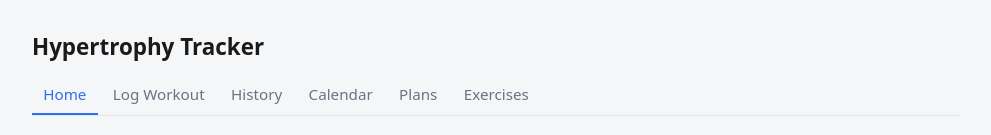
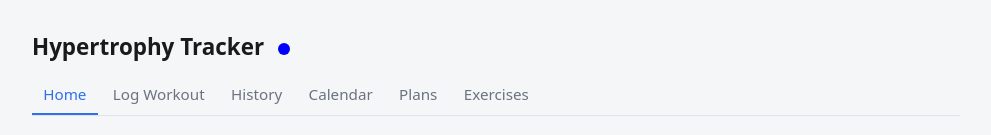
Before and after one commit to Obringerad/hypertrophy-tracker, a React (Vite) app: page / in a window 1280 px wide. Shown: the top 135 px of the page, without its empty margins (144-1135 px from the left). Built offline with nearby package versions, Linux system fonts and the light colour scheme.

Commit message:
Add a temporary blue deploy-status marker next to the title for testing CI
Co-Authored-By: Claude Sonnet 5 <noreply@anthropic.com>

```diff
--- a/src/App.css
+++ b/src/App.css
@@ -7,6 +7,17 @@
 .app-header h1 {
   font-size: 1.4rem;
   margin-bottom: 0.75rem;
+}
+
+/* TEMP dev marker, delete this rule + the .dev-deploy-marker span in App.tsx when done testing deploys */
+.dev-deploy-marker {
+  display: inline-block;
+  width: 12px;
+  height: 12px;
+  border-radius: 50%;
+  background: blue;
+  margin-left: 8px;
+  vertical-align: middle;
 }
 
 .tabs {
--- a/src/App.tsx
+++ b/src/App.tsx
@@ -136,7 +136,10 @@ export default function App() {
   return (
     <div className="app">
       <header className="app-header">
-        <h1>Hypertrophy Tracker</h1>
+        <h1>
+          Hypertrophy Tracker {/* TEMP dev marker, delete this span + .dev-deploy-marker CSS when done testing deploys */}
+          <span className="dev-deploy-marker" />
+        </h1>
         <nav className="tabs">
           <button className={tab === 'home' ? 'active' : ''} onClick={() => setTab('home')}>
             Home
```
